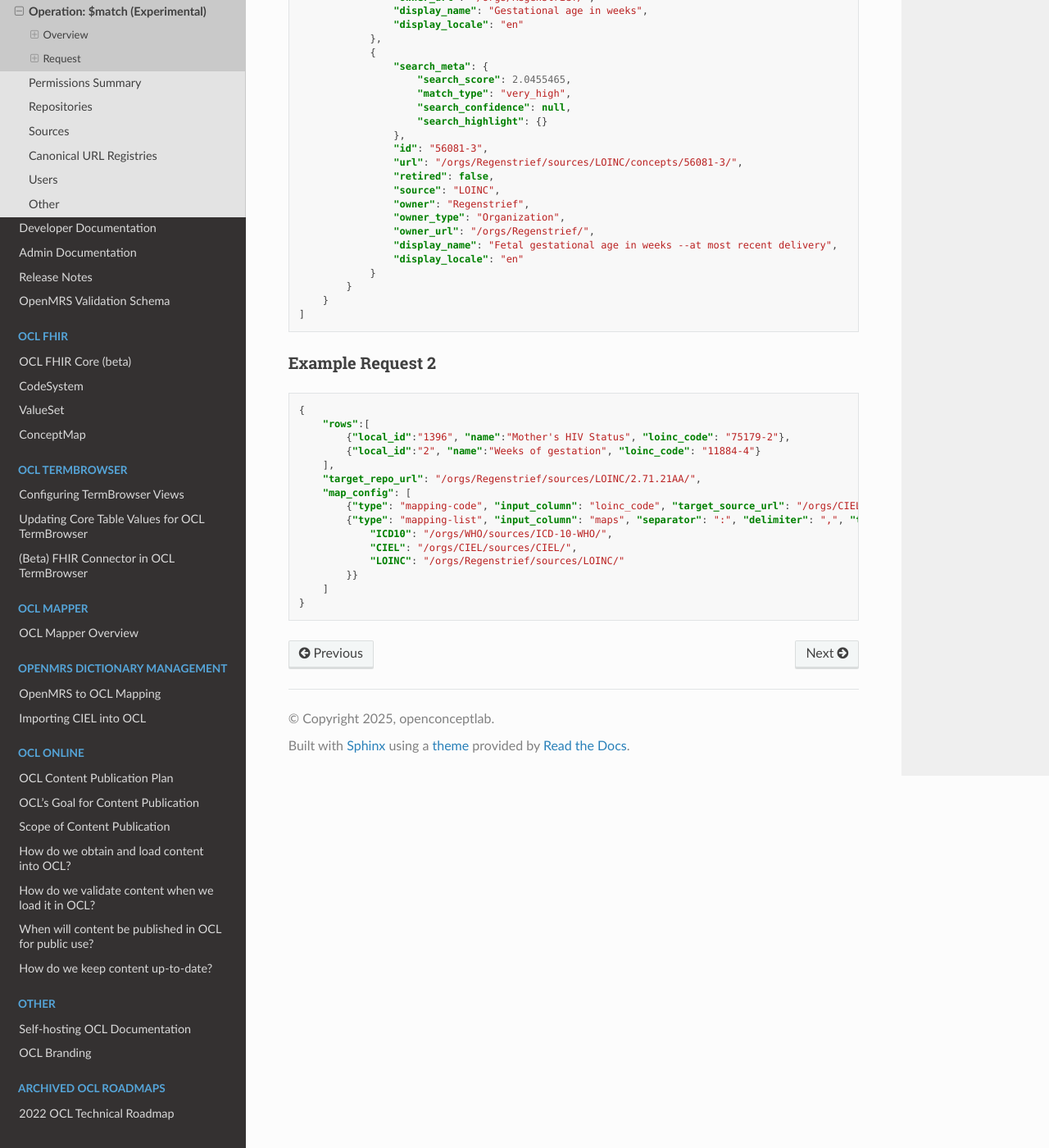
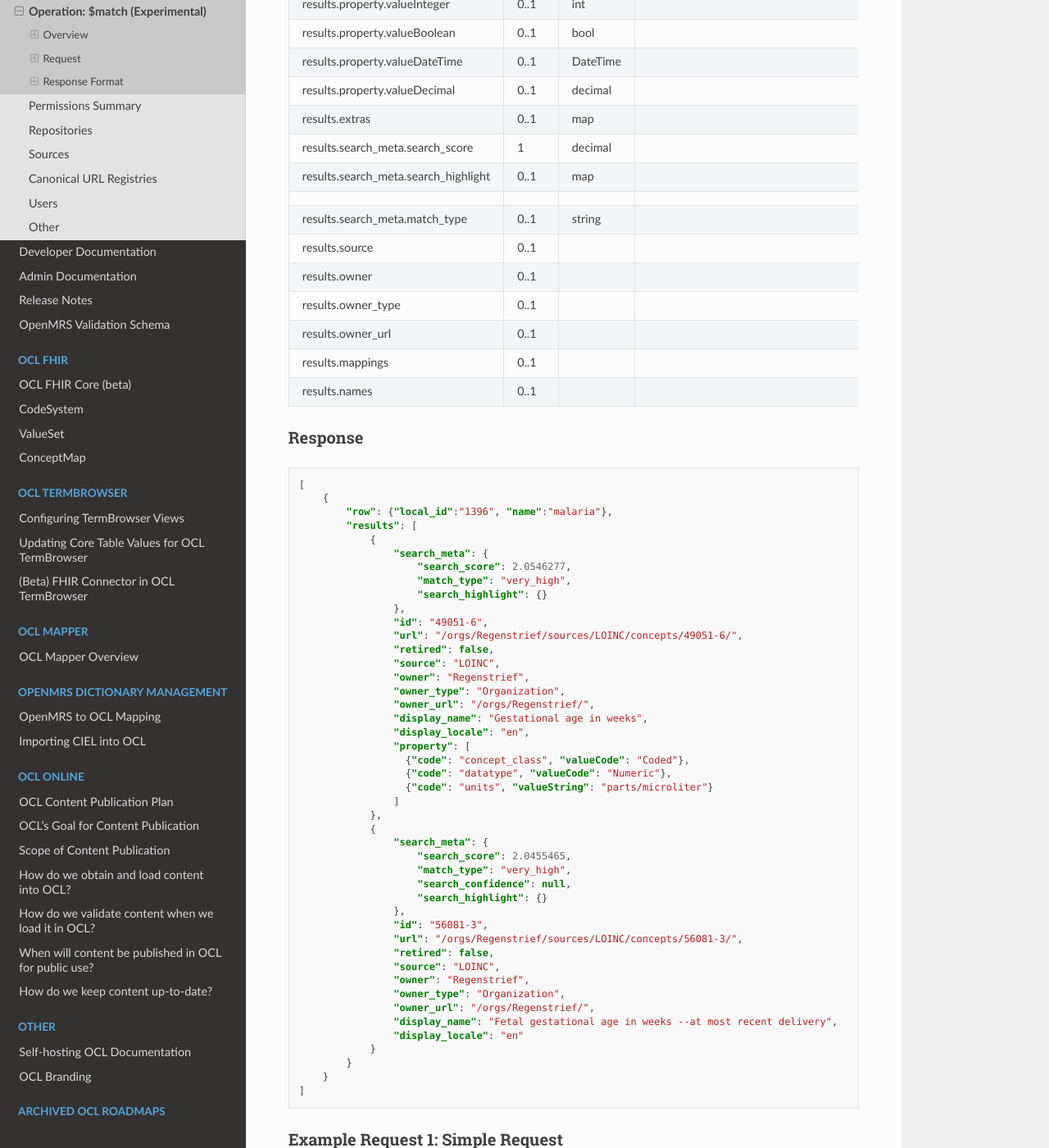
Before and after one commit to OpenConceptLab/ocl-docs, a Sphinx documentation site: the page built from docs/source/oclapi/apireference/match.md, in a window 1280 px wide and 1400 px high, scrolled down 2599 px. Shown: the whole window at 82% size. Built offline with Sphinx 7.4.7 and the Read the Docs theme 3.1.0, drawn with Linux system fonts in a browser that asks for light colours; some of the changed text lies outside the part shown.

Commit message:
Update match.md

````diff
--- a/docs/source/oclapi/apireference/match.md
+++ b/docs/source/oclapi/apireference/match.md
@@ -3,6 +3,8 @@
 ## Overview
 
 The `$match` endpoint allows you to find similar or matching concepts across different repositories in OCL. While search returns concepts that match a specific search query, `$match` returns concept candidates that match structured input data, such as a row in a spreadsheet. This could be used to retrieve mapping candidates for an entire spreadsheet.
+
+`$match` API must accept POST (GET is not supported).
 
 ### $match Algorithm Fields
 - `id` - Exact match on concept ID in the target repository
@@ -56,6 +58,89 @@ POST /concepts/$match/
 | `map_config.delimiter`         | 0..1      | string               | Delimiter for multiple mappings in `mapping-list`. **Example:** `,`                                                                                                                                                  |
 | `map_config.target_urls`       | 0..1      | map                  | URL map of source mnemonics to repositories. Required for `mapping-list`. **Example:** `{"ICD10": "/orgs/WHO/sources/ICD-10-WHO/", "CIEL": "/orgs/CIEL/sources/CIEL/", "LOINC": "/orgs/Regenstrief/sources/LOINC/"}` |
 
+
+## Response Format
+
+| **Code (Name)**                | **Card.** | **Type**             | **Definition (Description)**   |
+| ------------------------------ | --------- | -------------------- | ------- |
+| _\<base\>_ | 1 | list | A list of response objects |
+| row | 1 | map | The original row submitted, with no alteration |
+| results | 1..* | list | Ordered list of concept candidates |
+| results.url | 1 | string | |
+| results.display_name | 1 | string | |
+| results.id | 1 | string | |
+| results.retired | 0..1 | bool | |
+| results.concept_class | 0..1 | string | |
+| results.datatype | 0..1 |  string | |
+| results.property | 0..* | list |  |
+| results.property.code | 1 | string | The key of the property (e.g. concept_class) |
+| results.property.valueCode | 0..1 | string |  |
+| results.property.valueCoding | 0..1 | ... |  |
+| results.property.valueString | 0..1 | string |  |
+| results.property.valueInteger | 0..1 | int |  |
+| results.property.valueBoolean | 0..1 | bool |  |
+| results.property.valueDateTime | 0..1 | DateTime |  |
+| results.property.valueDecimal | 0..1 | decimal |  |
+| results.extras | 0..1 | map | |
+| results.search_meta.search_score | 1 | decimal | |
+| results.search_meta.search_highlight | 0..1 |  map | |
+| | | | |
+| results.search_meta.match_type | 0..1 | string | |
+| results.source | 0..1 | | |
+| results.owner | 0..1 | | |
+| results.owner_type | 0..1 | | |
+| results.owner_url | 0..1 | | |
+| results.mappings | 0..1 | | |
+| results.names | 0..1 | | |
+
+#### Response
+```json
+[
+    {
+        "row": {"local_id":"1396", "name":"malaria"},
+        "results": [
+            {
+                "search_meta": {
+                    "search_score": 2.0546277,
+                    "match_type": "very_high",
+                    "search_highlight": {}
+                },
+                "id": "49051-6",
+                "url": "/orgs/Regenstrief/sources/LOINC/concepts/49051-6/",
+                "retired": false,
+                "source": "LOINC",
+                "owner": "Regenstrief",
+                "owner_type": "Organization",
+                "owner_url": "/orgs/Regenstrief/",
+                "display_name": "Gestational age in weeks",
+                "display_locale": "en",
+                "property": [
+                  {"code": "concept_class", "valueCode": "Coded"},
+                  {"code": "datatype", "valueCode": "Numeric"},
+                  {"code": "units", "valueString": "parts/microliter"}
+                ]
+            },
+            {
+                "search_meta": {
+                    "search_score": 2.0455465,
+                    "match_type": "very_high",
+                    "search_confidence": null,
+                    "search_highlight": {}
+                },
+                "id": "56081-3",
+                "url": "/orgs/Regenstrief/sources/LOINC/concepts/56081-3/",
+                "retired": false,
+                "source": "LOINC",
+                "owner": "Regenstrief",
+                "owner_type": "Organization",
+                "owner_url": "/orgs/Regenstrief/",
+                "display_name": "Fetal gestational age in weeks --at most recent delivery",
+                "display_locale": "en"
+            }
+        }
+    }
+]
+```
 
 ### Example Request 1: Simple Request
 ```
````
